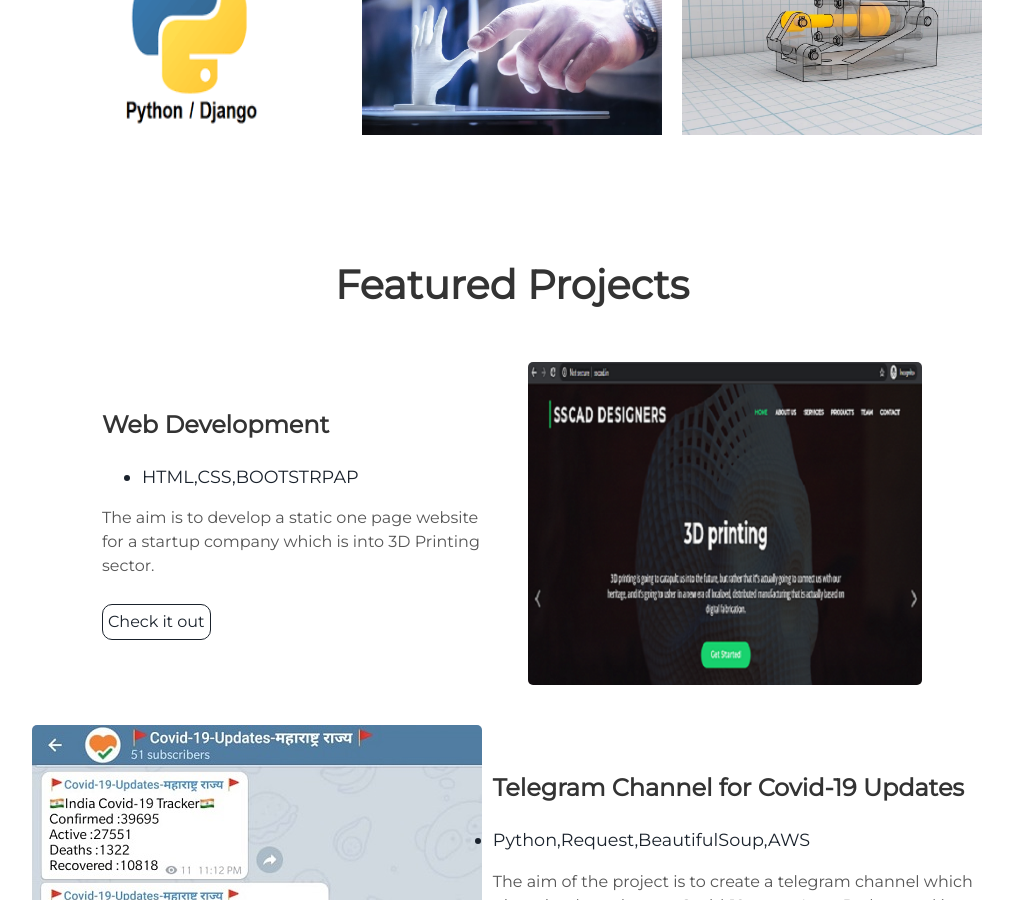
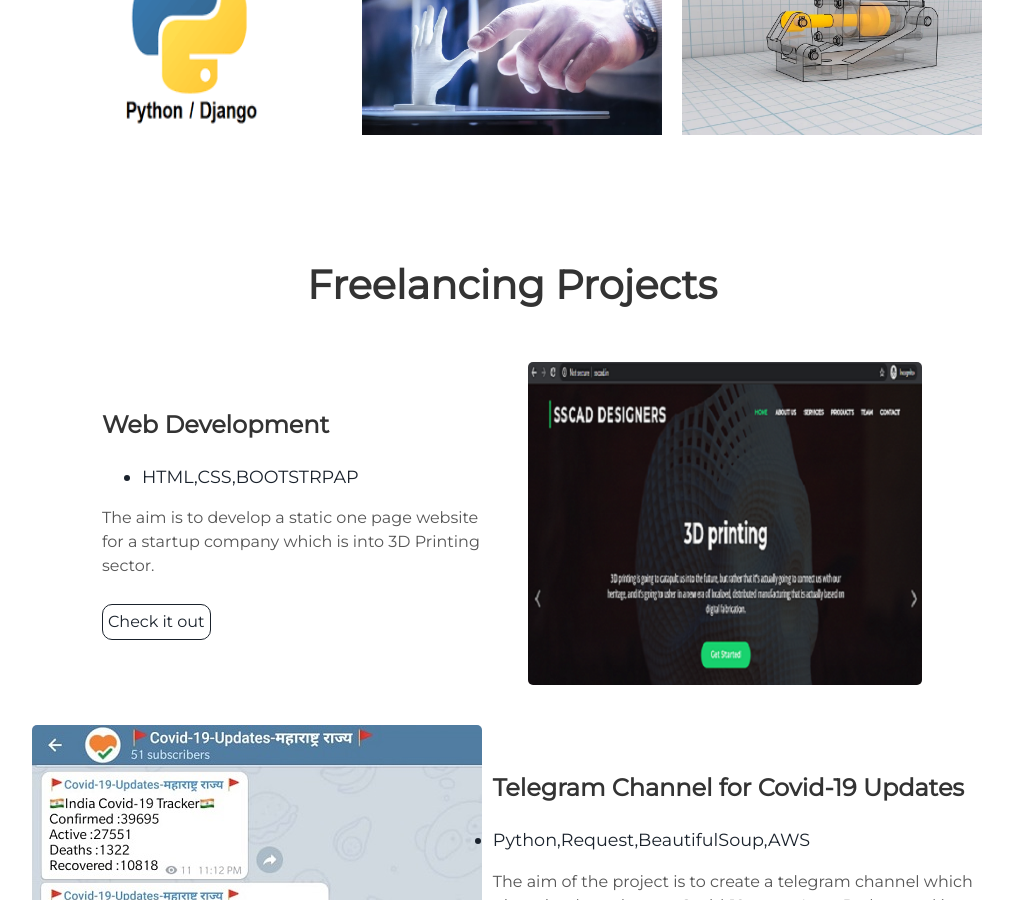
Before and after one commit to swapnilkathane/swapnilkathaneoldweb, a Jekyll site: the page built from index.html, in a window 1280 px wide and 900 px high, scrolled down 1350 px. Shown: the whole window, without its empty margins (128-1141 px from the left). Built offline with Jekyll 4.4.1, drawn with Linux system fonts in a browser that asks for light colours.

Commit message:
Update projects.html

```diff
--- a/_includes/projects.html
+++ b/_includes/projects.html
@@ -1,5 +1,5 @@
 <div class="user-details">
-  <h1> Featured Projects </h1>
+  <h1> Freelancing Projects </h1>
 </div>
 <div class="user-projects">
   <div class="images-right">
```
